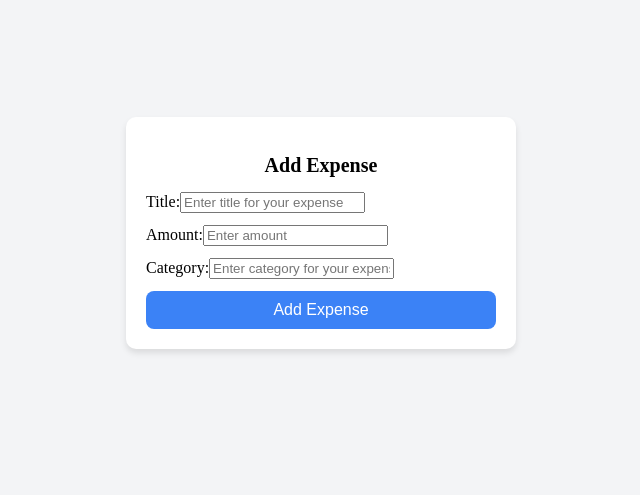
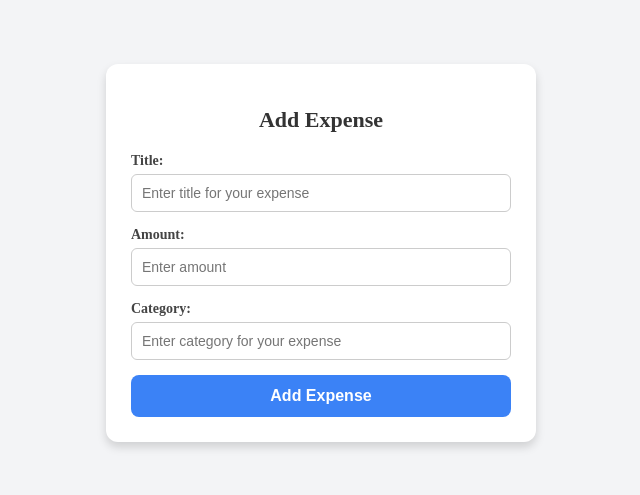
Before and after one commit to 45Aditya/Expense-Tracker, a React (Vite) app: page /addExpense in a window 1280 px wide. Shown: the part 175-670 px from the top of the page, without its empty margins (319-959 px from the left). Built offline with nearby package versions, Linux system fonts and the light colour scheme.

Commit message:
Expense-Tracker

```diff
--- a/src/App.jsx
+++ b/src/App.jsx
@@ -1,5 +1,5 @@
 import { Button } from "./components";
-import { createBrowserRouter, createRoutesFromElements, Route, useNavigate } from "react-router-dom";
+import { useNavigate } from "react-router-dom";
 
 function App() {
   const navigate = useNavigate();
@@ -17,10 +17,59 @@ function App() {
   };
 
   return (
-    <div>
-      <Button btnText="Add Expense" classname="add-expense" onClick={add} />
-      <Button btnText="Display List" classname="display-list" onClick={display} />
-      <Button btnText="Total Expense" classname="total-expense" onClick={total} />
+    <div style={{
+      display: "flex",
+      flexDirection: "column",
+      alignItems: "center",
+      justifyContent: "center",
+      height: "100vh",
+      backgroundColor: "#f4f4f4"
+    }}>
+      <Button
+        btnText="Add Expense"
+        classname="add-expense"
+        onClick={add}
+        style={{
+          padding: "12px 20px",
+          fontSize: "18px",
+          margin: "10px",
+          backgroundColor: "#007bff",
+          color: "white",
+          border: "none",
+          borderRadius: "5px",
+          cursor: "pointer"
+        }}
+      />
+      <Button
+        btnText="Display List"
+        classname="display-list"
+        onClick={display}
+        style={{
+          padding: "12px 20px",
+          fontSize: "18px",
+          margin: "10px",
+          backgroundColor: "#28a745",
+          color: "white",
+          border: "none",
+          borderRadius: "5px",
+          cursor: "pointer"
+        }}
+      />
+      <Button
+        btnText="Total Expense"
+        classname="total-expense"
+        onClick={total}
+        style={{
+          padding: "12px 20px",
+          fontSize: "18px",
+          margin: "10px",
+          backgroundColor: "#dc3545",
+          color: "white",
+          border: "none",
+          borderRadius: "5px",
+          cursor: "pointer"
+        }}
+      />
     </div>
   );
 }
--- a/src/components/AddExpense.jsx
+++ b/src/components/AddExpense.jsx
@@ -23,60 +23,131 @@ function AddExpense() {
             justifyContent: "center",
             alignItems: "center",
             minHeight: "100vh",
-            backgroundColor: "#f3f4f6"
+            backgroundColor: "#f3f4f6",
+            padding: "20px"
         }}>
             <div style={{
                 backgroundColor: "white",
-                padding: "20px",
-                borderRadius: "10px",
-                boxShadow: "0 4px 6px rgba(0, 0, 0, 0.1)",
-                width: "350px"
+                padding: "25px",
+                borderRadius: "12px",
+                boxShadow: "0 5px 10px rgba(0, 0, 0, 0.15)",
+                width: "380px",
+                display: "flex",
+                flexDirection: "column",
+                alignItems: "center"
             }}>
                 <h2 style={{
                     textAlign: "center",
-                    fontSize: "20px",
+                    fontSize: "22px",
                     fontWeight: "bold",
-                    marginBottom: "15px"
+                    marginBottom: "20px",
+                    color: "#333"
                 }}>
                     Add Expense
                 </h2>
-                <form onSubmit={handleSubmit(onSubmit)} style={{ display: "flex", flexDirection: "column", gap: "12px" }}>
-                    <div>
-                        <Input
-                            label="Title:"
+                <form onSubmit={handleSubmit(onSubmit)} style={{
+                    display: "flex",
+                    flexDirection: "column",
+                    gap: "15px",
+                    width: "100%"
+                }}>
+                    <div style={{ display: "flex", flexDirection: "column" }}>
+                        <label style={{
+                            fontSize: "14px",
+                            fontWeight: "bold",
+                            marginBottom: "5px",
+                            color: "#444"
+                        }}>
+                            Title:
+                        </label>
+                        <input
+                            style={{
+                                padding: "10px",
+                                fontSize: "14px",
+                                border: "1px solid #ccc",
+                                borderRadius: "6px",
+                                outline: "none",
+                                transition: "border 0.3s",
+                                width: "100%",
+                                boxSizing: "border-box"
+                            }}
                             placeholder="Enter title for your expense"
                             type='text'
                             {...register("title", { required: true })}
+                            onFocus={(e) => e.target.style.border = "1px solid #3b82f6"}
+                            onBlur={(e) => e.target.style.border = "1px solid #ccc"}
                         />
-                        {errors.title && <p style={{ color: "red", fontSize: "12px" }}>Title is required</p>}
+                        {errors.title && <p style={{ color: "red", fontSize: "12px", marginTop: "4px" }}>Title is required</p>}
                     </div>
-                    <div>
-                        <Input
-                            label="Amount:"
+
+                    <div style={{ display: "flex", flexDirection: "column" }}>
+                        <label style={{
+                            fontSize: "14px",
+                            fontWeight: "bold",
+                            marginBottom: "5px",
+                            color: "#444"
+                        }}>
+                            Amount:
+                        </label>
+                        <input
+                            style={{
+                                padding: "10px",
+                                fontSize: "14px",
+                                border: "1px solid #ccc",
+                                borderRadius: "6px",
+                                outline: "none",
+                                transition: "border 0.3s",
+                                width: "100%",
+                                boxSizing: "border-box"
+                            }}
                             placeholder="Enter amount"
                             type='number'
                             {...register("amount", { required: true })}
+                            onFocus={(e) => e.target.style.border = "1px solid #3b82f6"}
+                            onBlur={(e) => e.target.style.border = "1px solid #ccc"}
                         />
-                        {errors.amount && <p style={{ color: "red", fontSize: "12px" }}>Amount is required</p>}
+                        {errors.amount && <p style={{ color: "red", fontSize: "12px", marginTop: "4px" }}>Amount is required</p>}
                     </div>
-                    <div>
-                        <Input
-                            label="Category:"
+
+                    <div style={{ display: "flex", flexDirection: "column" }}>
+                        <label style={{
+                            fontSize: "14px",
+                            fontWeight: "bold",
+                            marginBottom: "5px",
+                            color: "#444"
+                        }}>
+                            Category:
+                        </label>
+                        <input
+                            style={{
+                                padding: "10px",
+                                fontSize: "14px",
+                                border: "1px solid #ccc",
+                                borderRadius: "6px",
+                                outline: "none",
+                                transition: "border 0.3s",
+                                width: "100%",
+                                boxSizing: "border-box"
+                            }}
                             placeholder="Enter category for your expense"
                             type='text'
                             {...register("category", { required: true })}
+                            onFocus={(e) => e.target.style.border = "1px solid #3b82f6"}
+                            onBlur={(e) => e.target.style.border = "1px solid #ccc"}
                         />
-                        {errors.category && <p style={{ color: "red", fontSize: "12px" }}>Category is required</p>}
+                        {errors.category && <p style={{ color: "red", fontSize: "12px", marginTop: "4px" }}>Category is required</p>}
                     </div>
+
                     <button type="submit" style={{
                         width: "100%",
                         backgroundColor: "#3b82f6",
                         color: "white",
-                        padding: "10px",
+                        padding: "12px",
                         borderRadius: "8px",
                         border: "none",
                         cursor: "pointer",
                         fontSize: "16px",
+                        fontWeight: "bold",
                         transition: "background 0.3s"
                     }}
                         onMouseOver={(e) => e.target.style.backgroundColor = "#2563eb"}
--- a/src/components/Display.jsx
+++ b/src/components/Display.jsx
@@ -36,7 +36,7 @@ function DisplayList() {
                 padding: "20px",
                 borderRadius: "10px",
                 boxShadow: "0 4px 6px rgba(0, 0, 0, 0.1)",
-                width: "500px",  // Increased width to fit inputs
+                width: "500px",
                 textAlign: "center"
             }}>
                 <h2 style={{ fontSize: "20px", fontWeight: "bold", marginBottom: "15px" }}>Expense List</h2>
@@ -45,7 +45,6 @@ function DisplayList() {
                     <p style={{ color: "#555" }}>No expenses added yet.</p>
                 ) : (
                     <ul style={{ listStyle: "none", padding: 0 }}>
-                        {/* Table Headers */}
                         <div style={{
                             display: "grid",
                             gridTemplateColumns: "2fr 1fr 2fr 1fr 1fr",
--- a/src/main.jsx
+++ b/src/main.jsx
@@ -1,16 +1,16 @@
 import React from "react";
 import ReactDOM from "react-dom/client";
 import { BrowserRouter, Routes, Route } from "react-router-dom";
-import { Provider } from "react-redux";  // Import Provider
-import store from './store/store' // Import Redux store
+import { Provider } from "react-redux";
+import store from './store/store'
 import App from "./App";
 import { Add, Display, TotalExpense } from "./components";
 
 ReactDOM.createRoot(document.getElementById("root")).render(
-  <Provider store={store}>  {/* Wrap your app inside Provider */}
+  <Provider store={store}>
     <BrowserRouter>
       <Routes>
-        <Route path="/Home" element={<App />} />
+        <Route path="/" element={<App />} />
         <Route path="/addExpense" element={<Add />} />
         <Route path="/displayList" element={<Display />} />
         <Route path="/totalExpense" element={<TotalExpense />} />
```
